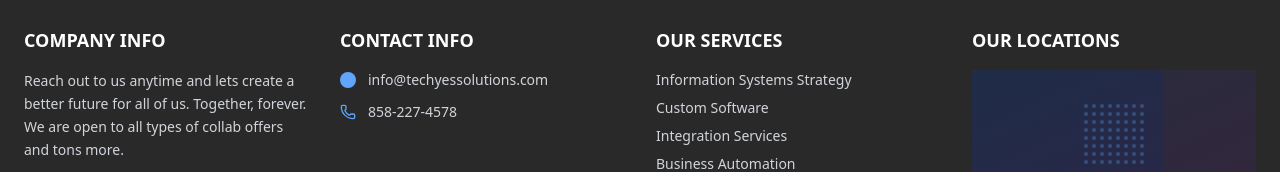
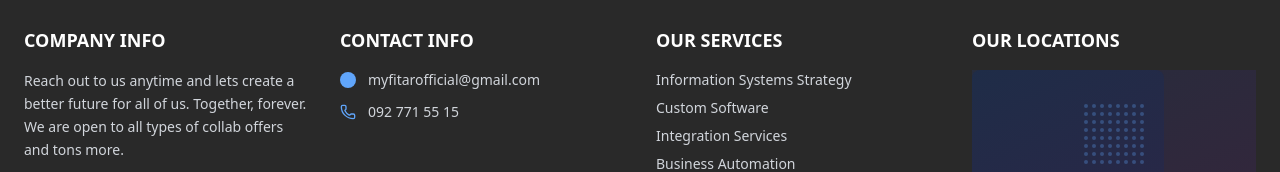
Before and after one commit to for-everyoung12/myfit-fe, a React (Vite) app: page / in a window 1280 px wide. Shown: the part 2119-2291 px from the top of the page. Built offline with nearby package versions, Linux system fonts and the light colour scheme.

Commit message:
update information footer

```diff
--- a/src/components/Footer/Footer.jsx
+++ b/src/components/Footer/Footer.jsx
@@ -1,5 +1,6 @@
 import React from 'react';
 import { Phone, Clock, Headphones } from 'lucide-react';
+import { Link } from 'react-router-dom';
 
 const Footer = () => {
   return (
@@ -39,11 +40,11 @@ const Footer = () => {
             <div className="space-y-3">
               <div className="flex items-center">
                 <span className="w-4 h-4 bg-blue-400 rounded-full mr-3 flex-shrink-0"></span>
-                <span className="text-sm">info@techyessolutions.com</span>
+                <span className="text-sm">myfitarofficial@gmail.com</span>
               </div>
               <div className="flex items-center">
                 <Phone size={16} className="mr-3 text-blue-400" />
-                <span className="text-sm">858-227-4578</span>
+                <span className="text-sm">092 771 55 15</span>
               </div>
             </div>
           </div>
@@ -52,12 +53,12 @@ const Footer = () => {
           <div>
             <h3 className="text-white font-semibold text-lg mb-4">OUR SERVICES</h3>
             <ul className="space-y-2 text-sm">
-              <li><a href="#" className="hover:text-white transition-colors">Information Systems Strategy</a></li>
-              <li><a href="#" className="hover:text-white transition-colors">Custom Software</a></li>
-              <li><a href="#" className="hover:text-white transition-colors">Integration Services</a></li>
-              <li><a href="#" className="hover:text-white transition-colors">Business Automation</a></li>
-              <li><a href="#" className="hover:text-white transition-colors">Web, Ecommerce & Mobile Apps</a></li>
-              <li><a href="#" className="hover:text-white transition-colors">Creative</a></li>
+              <li><Link to="/services" onClick={() => window.scrollTo(0, 0)} className="hover:text-white transition-colors">Information Systems Strategy</Link></li>
+              <li><Link to="/services" onClick={() => window.scrollTo(0, 0)} className="hover:text-white transition-colors">Custom Software</Link></li>
+              <li><Link to="/services" onClick={() => window.scrollTo(0, 0)} className="hover:text-white transition-colors">Integration Services</Link></li>
+              <li><Link to="/services" onClick={() => window.scrollTo(0, 0)} className="hover:text-white transition-colors">Business Automation</Link></li>
+              <li><Link to="/services" onClick={() => window.scrollTo(0, 0)} className="hover:text-white transition-colors">Web, Ecommerce & Mobile Apps</Link></li>
+              <li><Link to="/services" onClick={() => window.scrollTo(0, 0)} className="hover:text-white transition-colors">Creative</Link></li>
             </ul>
           </div>
 
```
